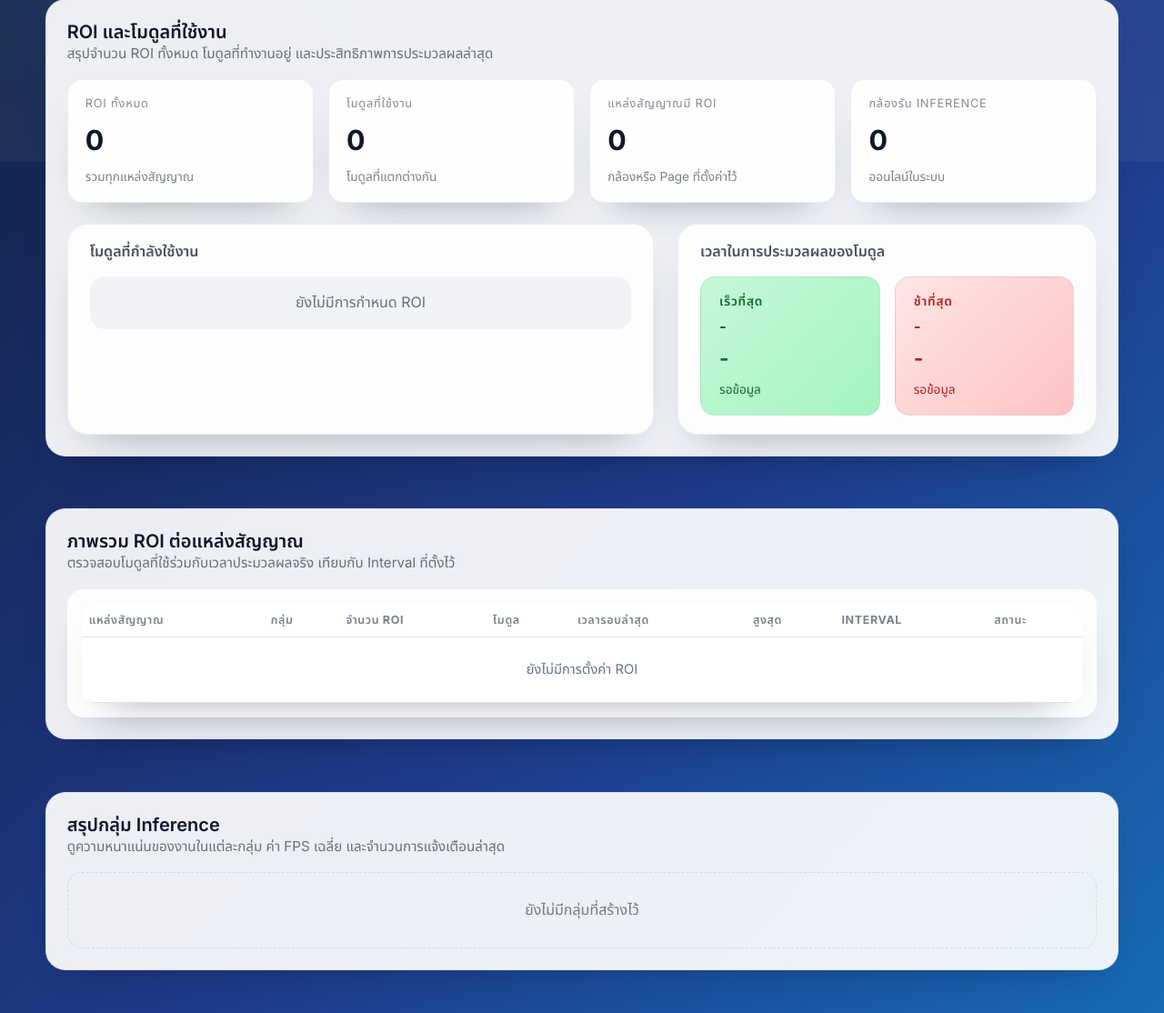
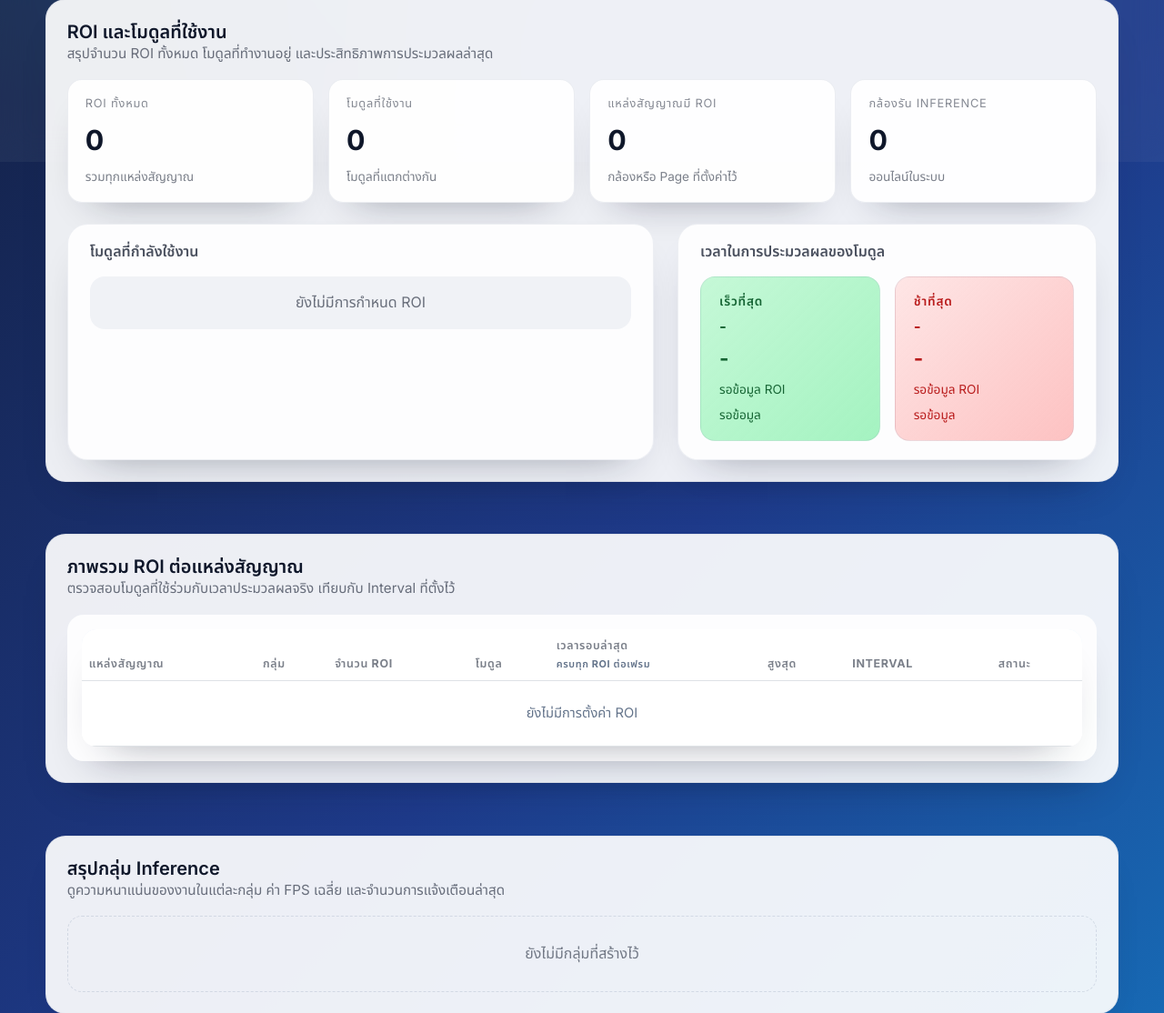
Before and after one commit to SMART-Sense-Industrial-Design/VisionROI, a Python web app: template templates/home.html in a window 1280 px wide. Shown: the part 622-1736 px from the top of the page at 91% size. Run offline with Jinja, Linux system fonts and the light colour scheme; the template is opened without the code that fills it, so the values that code supplies are empty.

Commit message:
feat: enhance ROI dashboard context

```diff
--- a/static/js/dashboard.js
+++ b/static/js/dashboard.js
@@ -144,6 +144,38 @@ function formatSecondsWithUnit(value) {
   return fixed !== null ? `${fixed} วินาที` : null;
 }
 
+function formatRoiDetail(entry) {
+  if (!entry) {
+    return 'รอข้อมูล ROI';
+  }
+  const roiNameRaw = entry?.latest_roi_name;
+  const roiIdRaw = entry?.latest_roi_id;
+  const sourceRaw = entry?.latest_source;
+  const camRaw = entry?.latest_cam_id;
+
+  const roiName = typeof roiNameRaw === 'string' ? roiNameRaw.trim() : '';
+  const roiId =
+    roiIdRaw !== null && roiIdRaw !== undefined
+      ? String(roiIdRaw).trim()
+      : '';
+  const source = typeof sourceRaw === 'string' ? sourceRaw.trim() : '';
+  const camId =
+    camRaw !== null && camRaw !== undefined ? String(camRaw).trim() : '';
+
+  const roiLabel = roiName || (roiId ? `ROI ${roiId}` : '');
+  const locationLabel = source || (camId ? `กล้อง ${camId}` : '');
+
+  const parts = [];
+  if (roiLabel) {
+    parts.push(roiLabel);
+  }
+  if (locationLabel) {
+    parts.push(locationLabel);
+  }
+
+  return parts.length ? parts.join(' · ') : 'รอข้อมูล ROI';
+}
+
 function calculateCameraInsights(cameras = []) {
   return cameras.reduce((acc, camera) => {
     const roiCount = Number(camera?.roi_count);
@@ -272,6 +304,7 @@ function updateModulePerformance(performance = {}) {
     'module-fastest-duration',
     fastestDuration != null ? formatSecondsWithUnit(fastestDuration) || '-' : '-',
   );
+  setElementText('module-fastest-roi', formatRoiDetail(fastest));
   setElementText('module-fastest-meta', fastestMeta);
 
   setElementText('module-slowest-name', slowest?.name || '-');
@@ -280,6 +313,7 @@ function updateModulePerformance(performance = {}) {
     'module-slowest-duration',
     slowestDuration != null ? formatSecondsWithUnit(slowestDuration) || '-' : '-',
   );
+  setElementText('module-slowest-roi', formatRoiDetail(slowest));
   setElementText('module-slowest-meta', slowestMeta);
 }
 
@@ -389,6 +423,8 @@ function updateRoiSourceTable(details = []) {
     const latestDuration =
       detail?.latest_duration != null ? detail.latest_duration : detail?.average_duration;
     avgCell.textContent = formatSeconds(latestDuration);
+    avgCell.title =
+      'เวลาที่ใช้ในการ inference ครบทุก ROI ในเฟรมล่าสุดของแหล่งนี้';
 
     const maxCell = document.createElement('td');
     maxCell.textContent = formatSeconds(detail?.max_duration);
--- a/templates/home.html
+++ b/templates/home.html
@@ -155,12 +155,14 @@
               <p class="performance-card__label">เร็วที่สุด</p>
               <h4 class="performance-card__title" id="module-fastest-name">-</h4>
               <p class="performance-card__value" id="module-fastest-duration">-</p>
+              <p class="performance-card__meta" id="module-fastest-roi">รอข้อมูล ROI</p>
               <p class="performance-card__meta" id="module-fastest-meta">รอข้อมูล</p>
             </div>
             <div class="performance-card performance-card--slow">
               <p class="performance-card__label">ช้าที่สุด</p>
               <h4 class="performance-card__title" id="module-slowest-name">-</h4>
               <p class="performance-card__value" id="module-slowest-duration">-</p>
+              <p class="performance-card__meta" id="module-slowest-roi">รอข้อมูล ROI</p>
               <p class="performance-card__meta" id="module-slowest-meta">รอข้อมูล</p>
             </div>
           </div>
@@ -184,7 +186,7 @@
             <th>กลุ่ม</th>
             <th>จำนวน ROI</th>
             <th>โมดูล</th>
-            <th>เวลารอบล่าสุด</th>
+            <th>เวลารอบล่าสุด<br><small class="text-muted">ครบทุก ROI ต่อเฟรม</small></th>
             <th>สูงสุด</th>
             <th>Interval</th>
             <th>สถานะ</th>
```
Also changed, not shown: app.py (+28 -0 lines).
